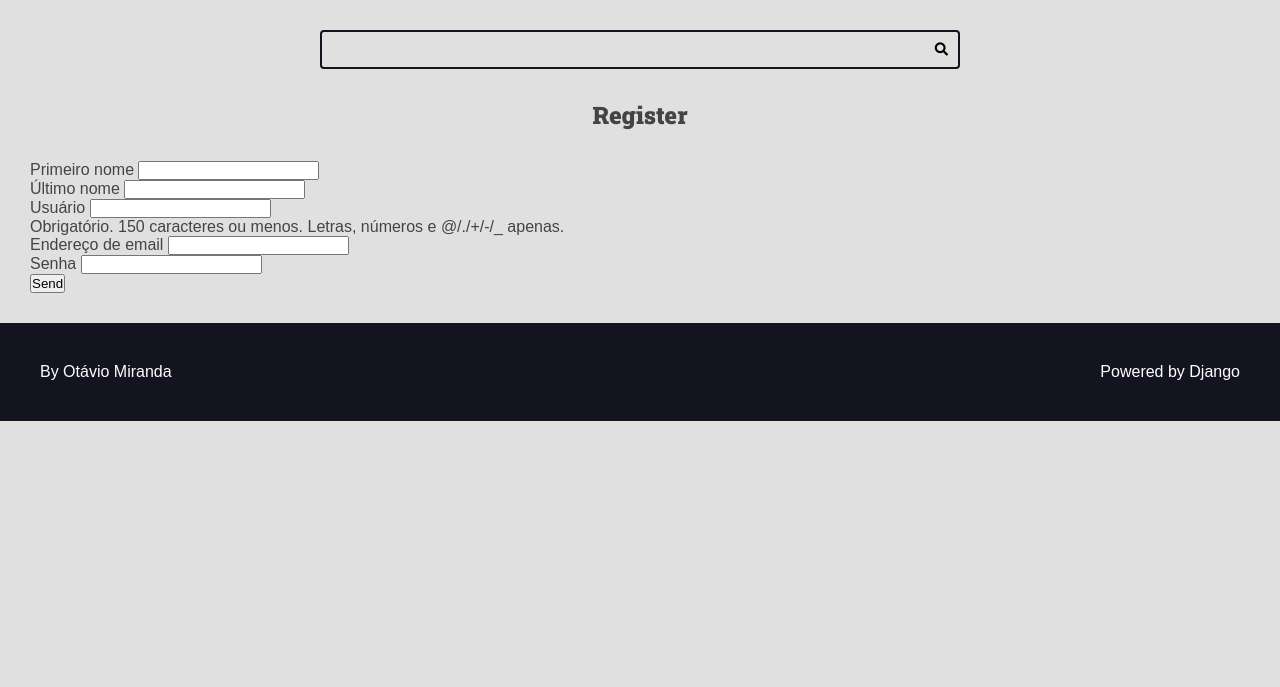
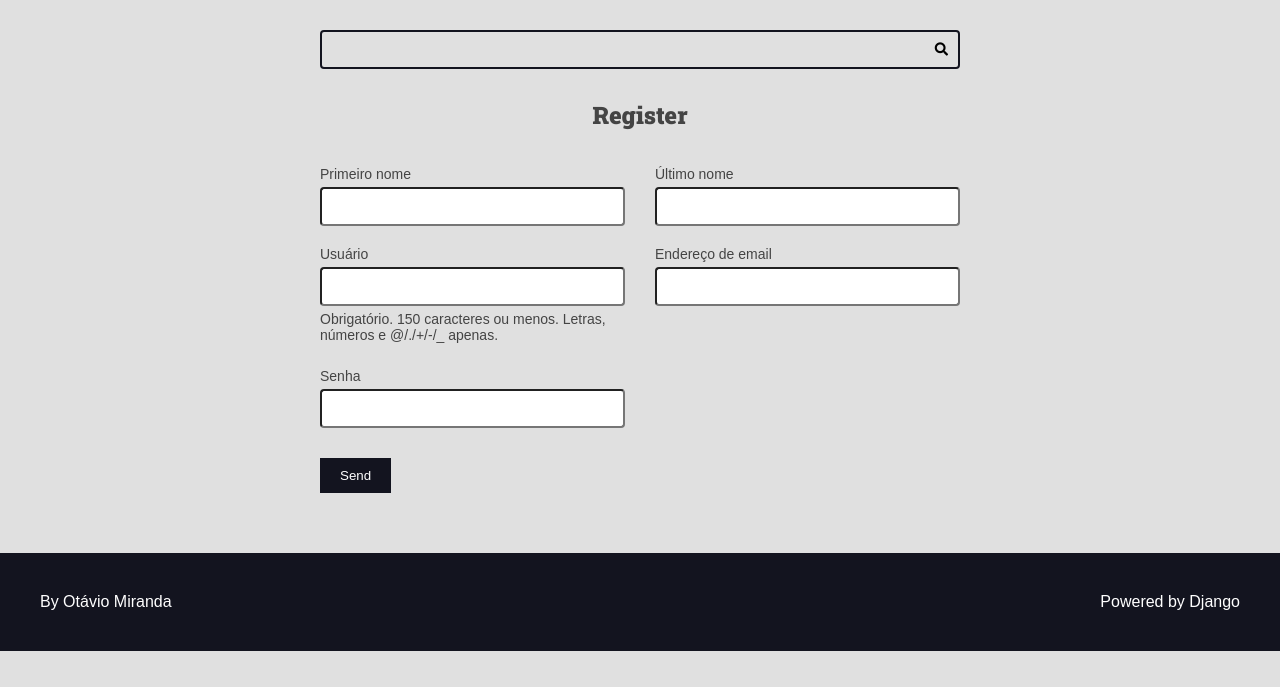
Before and after one commit to gnecco-bot/DJANGO-UDEMY, a Django app: page /authors/register/ in a window 1280 px wide. Shown: the part 113-800 px from the top of the page. Run offline with Django 5.2, Linux system fonts and the light colour scheme.

Commit message:
estilizando form do register

```diff
--- a/recipes/static/recipes/css/styles.css
+++ b/recipes/static/recipes/css/styles.css
@@ -311,6 +311,46 @@ h6 {
     background: var(--color-primary-dark);
 }
 
+/* Forms */
+.form-content {
+    max-width: 64rem;
+    margin: 0 auto;
+    margin-bottom: var(--spacing-gutter-medium);
+}
+
+.form-content label,
+.form-content .help-text,
+.errorlist {
+    display: block;
+    margin: 0.5rem 0;
+    font-size: 1.4rem;
+    list-style-type: none;
+}
+
+.errorlist {
+    color: var(--color-error-dark)
+}
+
+.form-content input {
+    width: 100%;
+    padding: 1rem;
+    border-radius: .4rem;
+    gap: var(--color-primary-dark);
+}
+
+.form-content-grid {
+    display: grid;
+    grid-template-columns: repeat(auto-fit, minmax(30rem, 1fr));
+    gap: calc(var(--spacing-gutter-medium) / 2) var(--spacing-gutter-medium);
+}
+
+.form-content button {
+    padding: 1rem 2rem;
+    border: none;
+    background: var(--color-primary-dark);
+    color: var(--color-white);
+}
+
 /* Messages */
 .messages-container {
     display: flex;
@@ -362,7 +402,7 @@ h6 {
   color: var(--color-debug-dark);
 }
 
-/* generiics */
+/* generics */
 .center {
     text-align: center;
 }
@@ -375,7 +415,8 @@ h6 {
 }
 
 @media (max-width: 600px) {
-    .main-content-list {
+    .main-content-list,
+    .form-content-grid {
         grid-template-columns: repeat(auto-fit, minmax(100%, 1fr))
     }
 }
```
